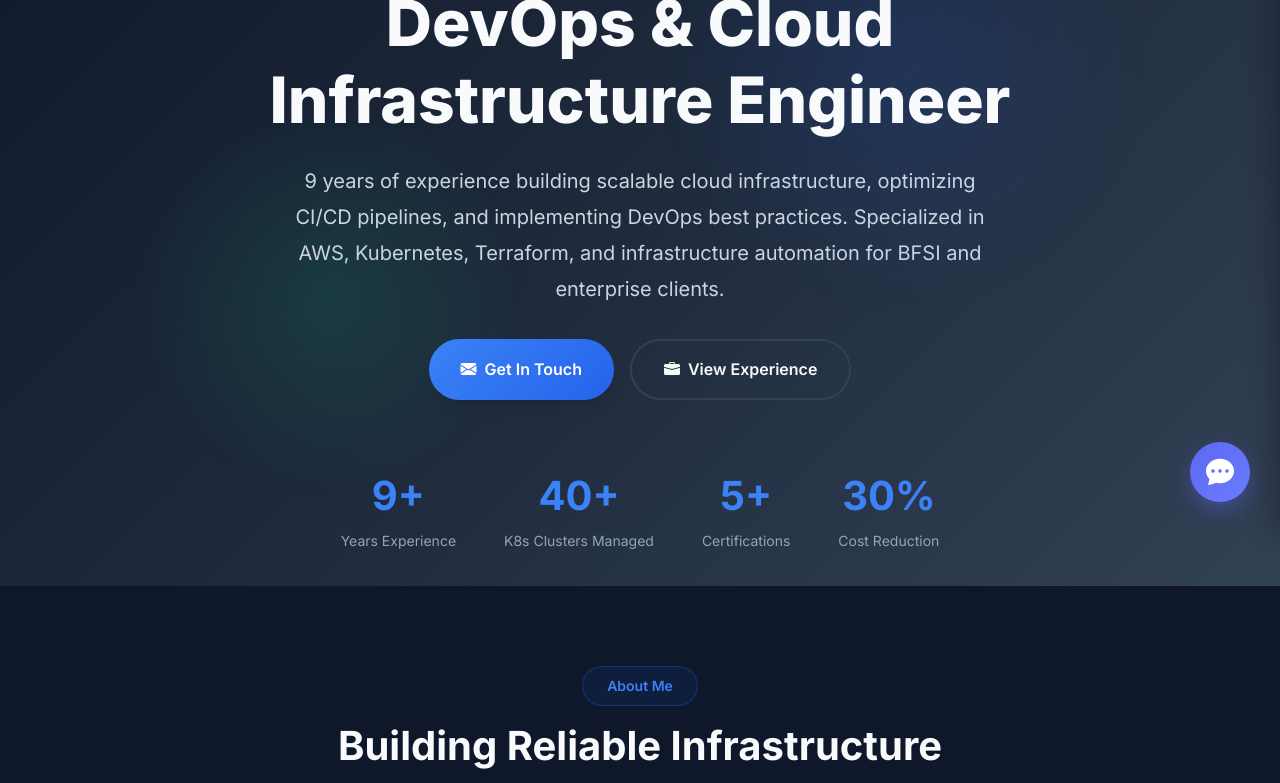
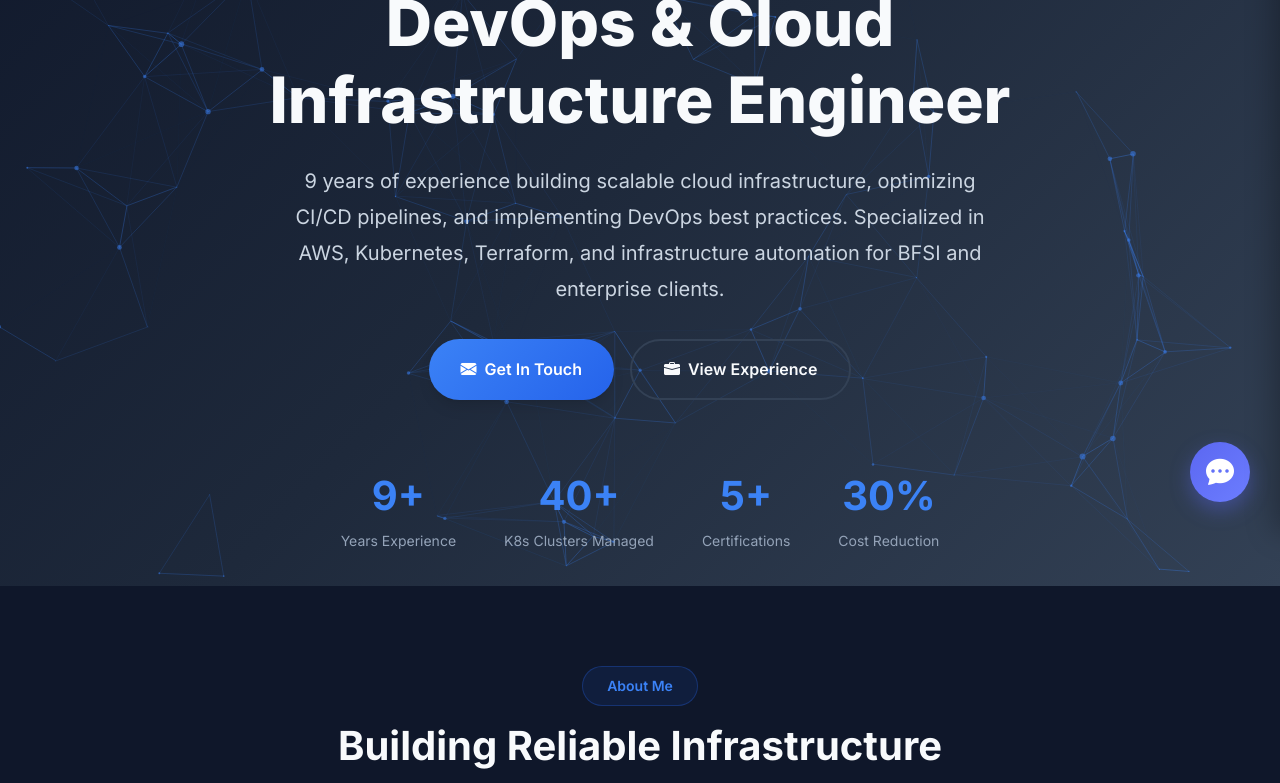
Before and after one commit to dinhdobathi1992/i-cv, a website: page index.html in a window 1280 px wide. Shown: the part 268-1051 px from the top of the page. Drawn offline with nearby package versions, Linux system fonts and the light colour scheme; animation ran at ten frames a second.

Commit message:
feat: Add particles.js interactive background effect to hero section

```diff
--- a/index.html
+++ b/index.html
@@ -187,28 +187,19 @@
             z-index: -1;
         }
 
-        .hero-background::before {
-            content: '';
+        /* Particles.js Canvas */
+        #particles-js {
             position: absolute;
-            width: 500px;
-            height: 500px;
-            background: radial-gradient(circle, rgba(37, 99, 235, 0.15) 0%, transparent 70%);
-            top: 10%;
-            right: 10%;
-            border-radius: 50%;
-            animation: float 6s ease-in-out infinite;
-        }
-
-        .hero-background::after {
-            content: '';
-            position: absolute;
-            width: 400px;
-            height: 400px;
-            background: radial-gradient(circle, rgba(16, 185, 129, 0.15) 0%, transparent 70%);
-            bottom: 10%;
-            left: 10%;
-            border-radius: 50%;
-            animation: float 8s ease-in-out infinite reverse;
+            width: 100%;
+            height: 100%;
+            top: 0;
+            left: 0;
+            z-index: 1;
+        }
+
+        .hero-content {
+            position: relative;
+            z-index: 2;
         }
 
         @keyframes float {
@@ -225,6 +216,8 @@
             max-width: 900px;
             padding: 2rem;
             margin: 0 auto;
+            position: relative;
+            z-index: 2;
         }
 
         .hero-badge {
@@ -1039,6 +1032,7 @@
     ======================================== -->
     <section id="home" class="hero-section">
         <div class="hero-background"></div>
+        <div id="particles-js"></div>
         <div class="container">
             <div class="hero-content">
                 <div class="hero-badge" data-aos="fade-down">
@@ -1659,6 +1653,9 @@
     <script src="assets/vendor/bootstrap/js/bootstrap.bundle.min.js"></script>
     <script src="assets/vendor/aos/aos.js"></script>
 
+    <!-- Particles JS -->
+    <script src="https://cdn.jsdelivr.net/npm/particles.js@2.0.0/particles.min.js"></script>
+
     <!-- Chat Assistant JS - Vercel Version -->
     <script src="assets/js/chat-assistant-vercel.js"></script>
 
@@ -1758,6 +1755,98 @@
                 // Add any additional client-side validation here if needed
             });
         }
+
+        // Initialize Particles.js
+        if (typeof particlesJS !== 'undefined') {
+            particlesJS('particles-js', {
+                particles: {
+                    number: {
+                        value: 80,
+                        density: {
+                            enable: true,
+                            value_area: 800
+                        }
+                    },
+                    color: {
+                        value: '#3b82f6'
+                    },
+                    shape: {
+                        type: 'circle',
+                        stroke: {
+                            width: 0,
+                            color: '#000000'
+                        }
+                    },
+                    opacity: {
+                        value: 0.5,
+                        random: false,
+                        anim: {
+                            enable: false,
+                            speed: 1,
+                            opacity_min: 0.1,
+                            sync: false
+                        }
+                    },
+                    size: {
+                        value: 3,
+                        random: true,
+                        anim: {
+                            enable: false,
+                            speed: 40,
+                            size_min: 0.1,
+                            sync: false
+                        }
+                    },
+                    line_linked: {
+                        enable: true,
+                        distance: 150,
+                        color: '#3b82f6',
+                        opacity: 0.4,
+                        width: 1
+                    },
+                    move: {
+                        enable: true,
+                        speed: 2,
+                        direction: 'none',
+                        random: false,
+                        straight: false,
+                        out_mode: 'out',
+                        bounce: false,
+                        attract: {
+                            enable: false,
+                            rotateX: 600,
+                            rotateY: 1200
+                        }
+                    }
+                },
+                interactivity: {
+                    detect_on: 'canvas',
+                    events: {
+                        onhover: {
+                            enable: true,
+                            mode: 'grab'
+                        },
+                        onclick: {
+                            enable: true,
+                            mode: 'push'
+                        },
+                        resize: true
+                    },
+                    modes: {
+                        grab: {
+                            distance: 140,
+                            line_linked: {
+                                opacity: 1
+                            }
+                        },
+                        push: {
+                            particles_nb: 4
+                        }
+                    }
+                },
+                retina_detect: true
+            });
+        }
     </script>
 </body>
 
```
